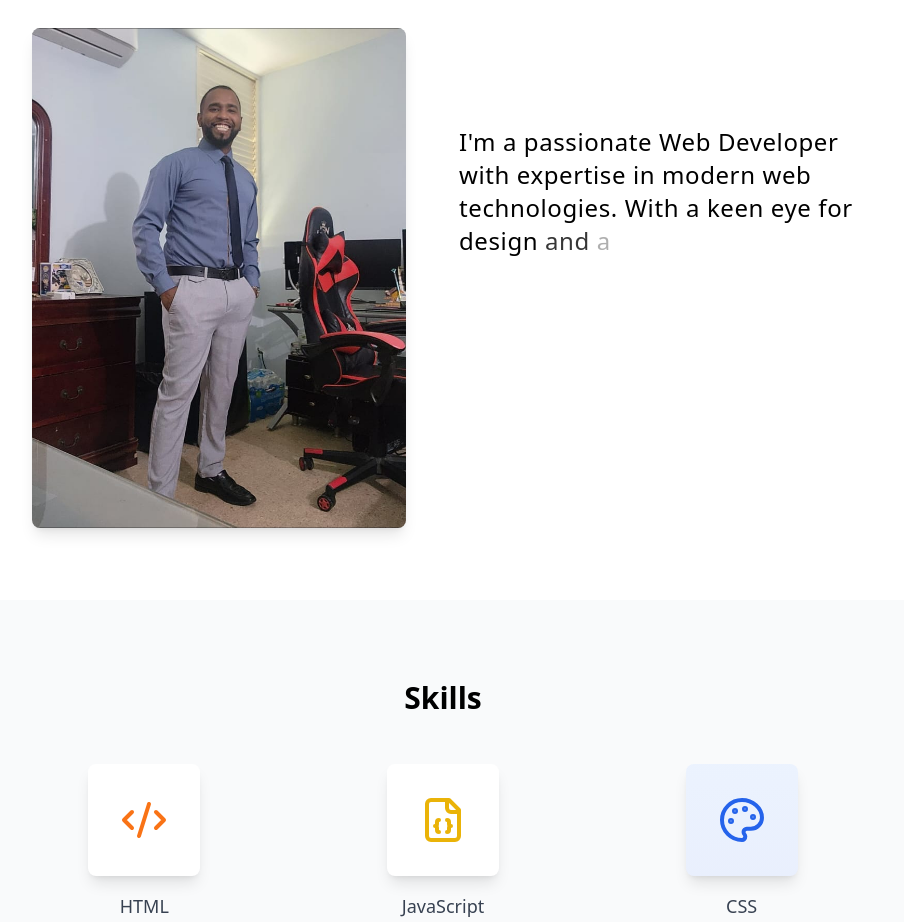
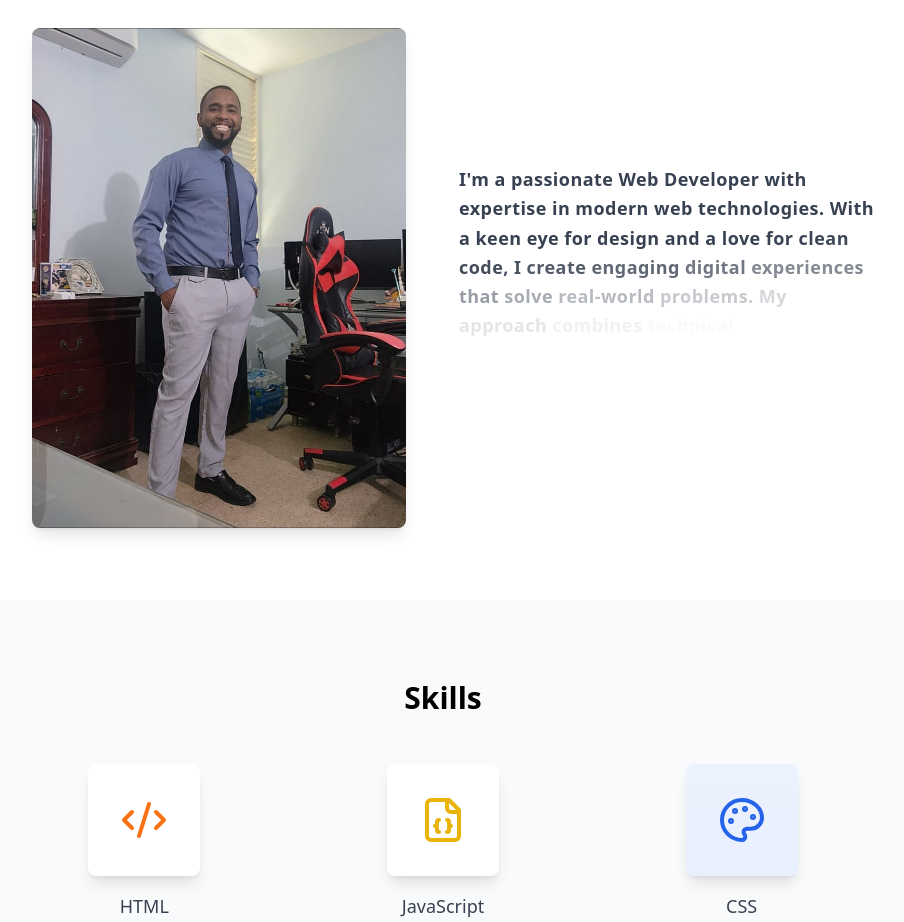
Before and after one commit to Ferny121991/Portafolio, a React (Vite) app: page / in a window 1280 px wide. Shown: the part 920-1842 px from the top of the page, without its empty margins (197-1101 px from the left). Built offline with nearby package versions, Linux system fonts and the light colour scheme.

Commit message:
areglo de orden

```diff
--- a/src/components/text-generate-effect-demo.tsx
+++ b/src/components/text-generate-effect-demo.tsx
@@ -5,8 +5,13 @@ const words = `I'm a passionate Web Developer with expertise in modern web techn
 
 export default function TextGenerateEffectDemo() {
   return (
-    <div className="text-gray-600 leading-relaxed px-4 md:px-0">
-      <TextGenerateEffect words={words} className="font-normal text-sm md:text-base" filter={false} />
+    <div className="px-4 md:px-0">
+      <TextGenerateEffect
+        words={words}
+        className="font-sans font-bold tracking-wide text-gray-700 dark:text-gray-300 text-sm md:text-base lg:text-lg"
+        filter={false}
+        duration={1.5} // Aumentar la duración de la animación
+      />
     </div>
   );
 }
--- a/src/components/ui/text-generate-effect.tsx
+++ b/src/components/ui/text-generate-effect.tsx
@@ -18,6 +18,12 @@ export const TextGenerateEffect = ({
   let wordsArray = words.split(" ");
 
   useEffect(() => {
+    // Iniciar la animación después de un pequeño retraso
+    const timer = setTimeout(() => {
+      if (scope.current) {
+        // Usar requestAnimationFrame para asegurar que el navegador esté listo
+        requestAnimationFrame(() => {
+          try {
             animate(
               "span",
               {
@@ -25,36 +31,51 @@ export const TextGenerateEffect = ({
                 filter: filter ? "blur(0px)" : "none",
               },
               {
-        duration: duration ? duration : 1,
-        delay: stagger(0.2),
+                duration: duration || 1,
+                delay: stagger(0.1),
               }
             );
+          } catch (error) {
+            console.error('Error en la animación:', error);
+          }
+        });
+      }
+    }, 50); // Reducir el tiempo de espera inicial
+
+    return () => clearTimeout(timer);
   }, [scope.current]);
 
   const renderWords = () => {
+    if (!wordsArray || wordsArray.length === 0) return null;
+
     return (
-      <motion.div ref={scope}>
-        {wordsArray.map((word, idx) => {
-          return (
+      <motion.div ref={scope} className="inline">
+        {wordsArray.map((word, idx) => (
           <motion.span
-              key={word + idx}
-              className="dark:text-white text-black opacity-0"
+            key={`${word}-${idx}`}
+            className="dark:text-gray-300 text-gray-700 opacity-0 inline-block"
             style={{
-                filter: filter ? "blur(10px)" : "none",
+              filter: filter ? `blur(${filter ? '8px' : '0px'})` : 'none',
+              whiteSpace: 'pre-wrap',
+              wordWrap: 'break-word',
+              display: 'inline',
+              transition: 'all 0.5s ease-out',
+              willChange: 'opacity, filter',
+              backfaceVisibility: 'hidden',
+              WebkitFontSmoothing: 'subpixel-antialiased',
             }}
           >
             {word}{' '}
           </motion.span>
-          );
-        })}
+        ))}
       </motion.div>
     );
   };
 
   return (
-    <div className={cn("font-bold", className)}>
-      <div className="mt-4">
-        <div className="dark:text-white text-black text-2xl leading-snug tracking-wide">
+    <div className={cn("w-full max-w-3xl mx-auto", className)}>
+      <div className="w-full">
+        <div className="leading-relaxed tracking-wide">
           {renderWords()}
         </div>
       </div>
```
Lines whose indentation alone changed are shown as unchanged.
